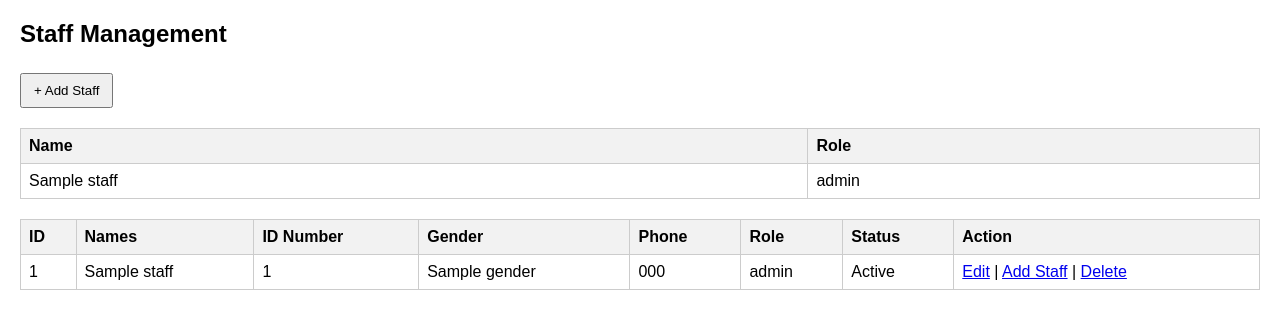
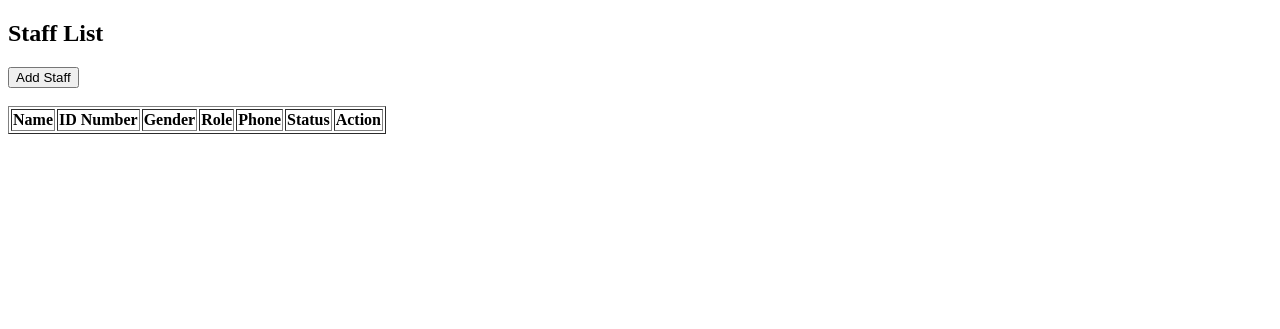
Before and after one commit to ikorikwishakajeamarie1-debug/church_app, a Flask app: page /staff in a window 1280 px wide. Shown: the top 329 px of the page. Run offline with Flask 3, Linux system fonts and the light colour scheme; tables that the repository leaves empty hold one stand-in row (values such as "Sample post"); a database or web service that is not in the repository returns one stand-in record (values such as "Sample title"); lists and menus that the app fills with data are empty; some libraries are stand-ins or nearby versions.

Commit message:
Updated staff system with clean tables, add/edit/delete

```diff
--- a/app.py
+++ b/app.py
@@ -149,83 +149,69 @@ def view_member(id):
 
 
 # ================= STAFF =================
+from flask import Flask, render_template, request, redirect
+
+app = Flask(__name__)
+
+# Temporary storage (replace with DB if you already use one)
+staff_list = []
+
+@app.route('/')
+def home():
+    return redirect('/staff')
+
+
 @app.route('/staff')
 def staff():
-    conn = get_db()
-    cur = conn.cursor(cursor_factory=RealDictCursor)
+    return render_template('staff.html', staff=staff_list)
 
-    cur.execute("SELECT * FROM staff ORDER BY id DESC")
-    staff = cur.fetchall()
 
-    cur.close()
-    conn.close()
-
-    return render_template('staff.html', staff=staff)
-@app.route('/delete_staff/<int:id>')
-def delete_staff(id):
-    conn = get_db()
-    cur = conn.cursor()
-
-    cur.execute("DELETE FROM staff WHERE id=%s", (id,))
-
-    conn.commit()
-    cur.close()
-    conn.close()
-
-    return redirect('/staff')
-@app.route('/edit_staff/<int:id>')
-def edit_staff(id):
-    conn = get_db()
-    cur = conn.cursor(cursor_factory=RealDictCursor)
-
-    cur.execute("SELECT * FROM staff WHERE id=%s", (id,))
-    staff = cur.fetchone()
-
-    cur.close()
-    conn.close()
-
-    return render_template('edit_staff.html', staff=staff)
-# ================= ADD STAFF =================
-@app.route('/update_staff/<int:id>', methods=['POST'])
-def update_staff(id):
-    data = request.form
-
-    conn = get_db()
-    cur = conn.cursor()
-
-    cur.execute('''
-        UPDATE staff
-        SET names=%s, id_number=%s, gender=%s, phone=%s, role=%s, status=%s
-        WHERE id=%s
-    ''', (
-        data.get('names'),
-        data.get('id_number'),
-        data.get('gender'),
-        data.get('phone'),
-        data.get('role'),
-        data.get('status'),
-        id
-    ))
-
-    conn.commit()
-    cur.close()
-    conn.close()
-
-    return redirect('/staff')
-@app.route('/save_staff', methods=['POST'])
-def save_staff():
-    # get form data
-    name = request.form['name']
-    role = request.form['role']
-
-    # save to database (or list)
-
-    return redirect('/staff')  # redirect back to staff page
 @app.route('/staff/add')
 def add_staff():
     return render_template('add_staff.html')
 
-# ================= START APP =================
+
+@app.route('/save_staff', methods=['POST'])
+def save_staff():
+    staff = {
+        "id_number": request.form.get("id_number"),
+        "name": request.form.get("name"),
+        "gender": request.form.get("gender"),
+        "role": request.form.get("role"),
+        "phone": request.form.get("phone"),
+        "status": request.form.get("status")
+    }
+
+    staff_list.append(staff)
+
+    return redirect('/staff')
+
+
+@app.route('/delete/<int:index>')
+def delete_staff(index):
+    if 0 <= index < len(staff_list):
+        staff_list.pop(index)
+    return redirect('/staff')
+
+
+@app.route('/edit/<int:index>')
+def edit_staff(index):
+    staff = staff_list[index]
+    return render_template('edit_staff.html', staff=staff, index=index)
+
+
+@app.route('/update/<int:index>', methods=['POST'])
+def update_staff(index):
+    staff_list[index] = {
+        "id_number": request.form.get("id_number"),
+        "name": request.form.get("name"),
+        "gender": request.form.get("gender"),
+        "role": request.form.get("role"),
+        "phone": request.form.get("phone"),
+        "status": request.form.get("status")
+    }
+    return redirect('/staff')
+
+
 if __name__ == "__main__":
-    init_db()   # ✅ creates tables if not exist
     app.run(debug=True)
--- a/templates/staff.html
+++ b/templates/staff.html
@@ -2,155 +2,43 @@
 <html>
 <head>
     <title>Staff</title>
-
-    <style>
-        body {
-            font-family: Arial;
-            margin: 20px;
-        }
-
-        table {
-            border-collapse: collapse;
-            width: 100%;
-            margin-top: 20px;
-        }
-
-        th, td {
-            border: 1px solid #ccc;
-            padding: 8px;
-            text-align: left;
-        }
-
-        th {
-            background-color: #f2f2f2;
-        }
-
-        #staffForm {
-            display: none;
-            margin-top: 20px;
-            padding: 15px;
-            border: 1px solid #ccc;
-            width: 300px;
-            background-color: #fafafa;
-        }
-
-        input, select {
-            width: 100%;
-            margin-bottom: 10px;
-            padding: 6px;
-        }
-
-        button {
-            padding: 8px 12px;
-            margin-top: 5px;
-        }
-    </style>
 </head>
-
 <body>
 
-<h2>Staff Management</h2>
+<h2>Staff List</h2>
 
-<!-- Add Staff Button -->
-<button onclick="showForm()">+ Add Staff</button>
+<a href="/staff/add">
+    <button>Add Staff</button>
+</a>
 
-<!-- Hidden Form -->
-<div id="staffForm">
-    <h3>Add Staff</h3>
+<br><br>
 
-    <form action="/add_staff" method="POST">
-
-        <input type="text" name="names" placeholder="Names" required>
-
-        <input type="text" name="id_number" placeholder="ID Number" required>
-
-        <select name="gender" required>
-            <option value="">Select Gender</option>
-            <option>Male</option>
-            <option>Female</option>
-        </select>
-
-        <input type="text" name="phone" placeholder="Phone">
-
-        <select name="role">
-            <option>Pastor</option>
-            <option>Group leader</option>
-            <option>President of choir</option>
-            <option>President of COGEE</option>
-        </select>
-
-        <select name="status">
-            <option>Existing</option>
-            <option>New</option>
-            <option>Deactive</option>
-        </select>
-
-        <button type="submit">Save Staff</button>
-        <button type="button" onclick="hideForm()">Cancel</button>
-
-    </form>
-</div>
-
-<!-- Staff Table -->
- {% if staff %}
-<table>
+<table border="1">
     <tr>
         <th>Name</th>
+        <th>ID Number</th>
+        <th>Gender</th>
         <th>Role</th>
+        <th>Phone</th>
+        <th>Status</th>
+        <th>Action</th>
     </tr>
+
     {% for s in staff %}
     <tr>
         <td>{{ s.name }}</td>
+        <td>{{ s.id_number }}</td>
+        <td>{{ s.gender }}</td>
         <td>{{ s.role }}</td>
+        <td>{{ s.phone }}</td>
+        <td>{{ s.status }}</td>
+        <td>
+            <a href="/edit/{{ loop.index0 }}">Edit</a> |
+            <a href="/delete/{{ loop.index0 }}" onclick="return confirm('Delete this staff?')">Delete</a>
+        </td>
     </tr>
     {% endfor %}
 </table>
-{% endif %}
-<table>
-    <thead>
-        <tr>
-            <th>ID</th>
-            <th>Names</th>
-            <th>ID Number</th>
-            <th>Gender</th>
-            <th>Phone</th>
-            <th>Role</th>
-            <th>Status</th>
-            <th>Action</th>
-        </tr>
-    </thead>
-
-    <tbody>
-        {% for s in staff %}
-        <tr>
-            <td>{{ s.id }}</td>
-            <td>{{ s.names }}</td>
-            <td>{{ s.id_number }}</td>
-            <td>{{ s.gender }}</td>
-            <td>{{ s.phone }}</td>
-            <td>{{ s.role }}</td>
-            <td>{{ s.status }}</td>
-
-            <td>
-                <a href="/edit_staff/{{ s.id }}">Edit</a> |
-                <a href="/staff/add">Add Staff</a> |
-                <a href="/delete_staff/{{ s.id }}" onclick="return confirm('Are you sure?')">Delete</a>
-            </td>
-        </tr>
-        {% endfor %}
-    </tbody>
-</table>
-
-<!-- JavaScript -->
-<script>
-function showForm() {
-    document.getElementById("staffForm").style.display = "block";
-}
-
-function hideForm() {
-    document.getElementById("staffForm").style.display = "none";
-}
-</script>
 
 </body>
 </html>
```
Also changed, not shown: templates/add_staff.html (+37 -3 lines), templates/edit_staff.html (+33 -7 lines).
